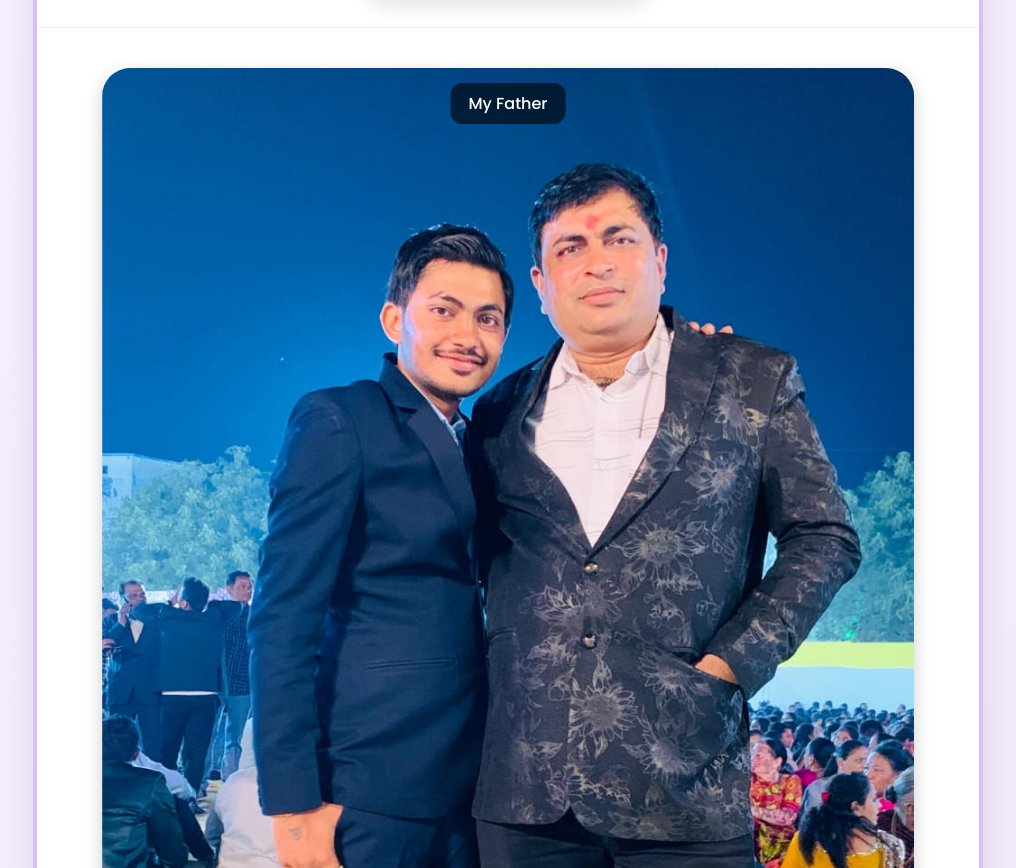
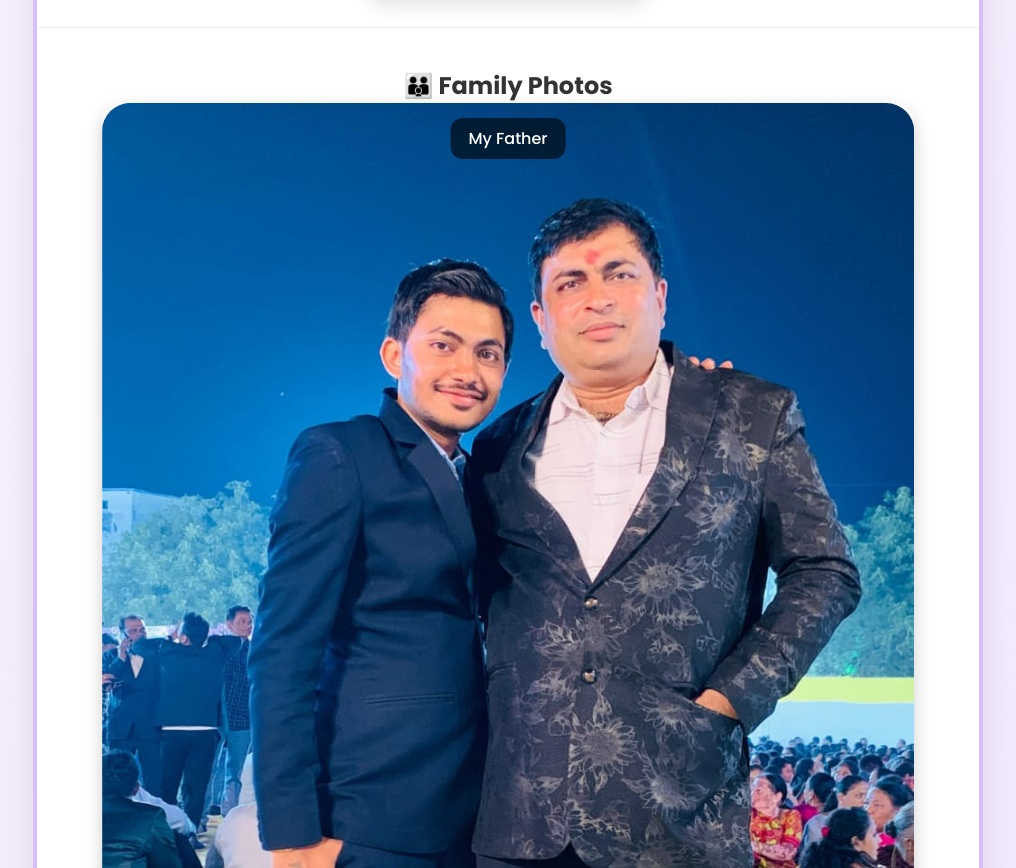
Before and after one commit to Koladiyahardik/biodata, a plain HTML site: page index.html in a window 1280 px wide. Shown: the part 3579-4447 px from the top of the page, without its empty margins (132-1148 px from the left). Drawn offline with nearby package versions, Linux system fonts and the light colour scheme.

Commit message:
Update index.html

```diff
--- a/index.html
+++ b/index.html
@@ -442,6 +442,7 @@
 
     <!-- Slideshow Section -->
     <div class="slideshow">
+      <h2>👪 Family Photos</h2>
       <div class="slide active">
         <img src="DNP_1753.JPG" alt="Myself">
       </div>
```
